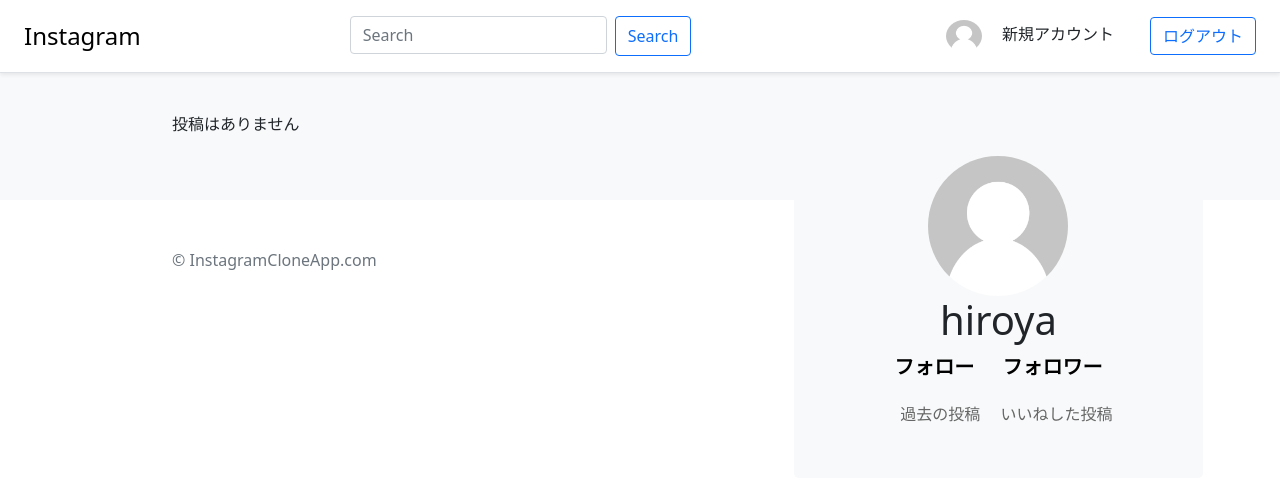
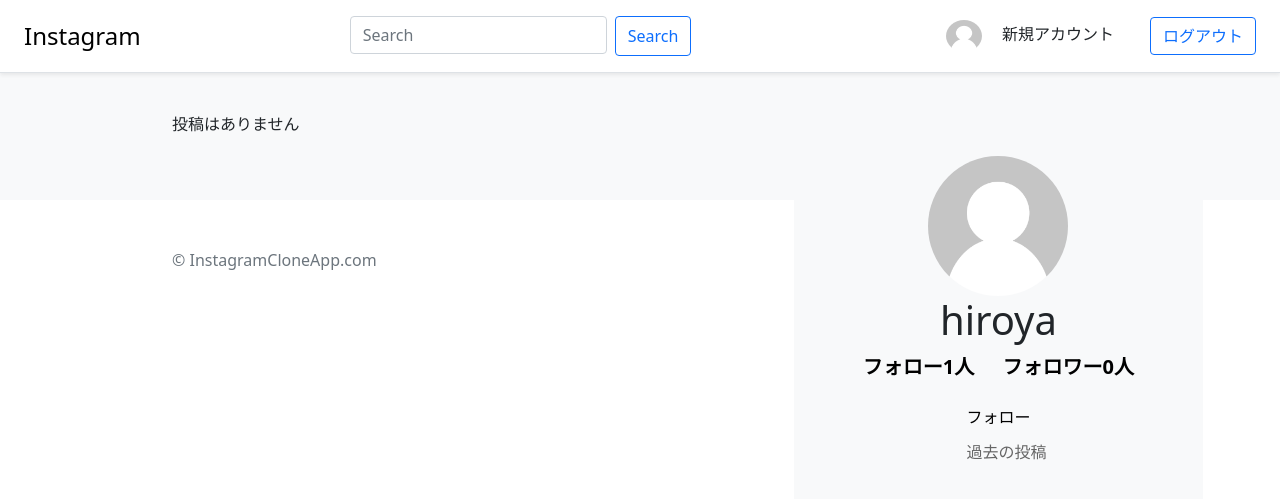
Before and after one commit to TaniguchiKosuke/instagram_django, a Django app: page /instagram/user_profile/2/ in a window 1280 px wide. Shown: the top 499 px of the page. Run offline with Django 3.2, Linux system fonts and the light colour scheme; a user stored in the database is signed in; data comes from the database, SQL or seed files in the repository; both versions use the stored data as it was after the commit; some libraries are stand-ins or nearby versions.

Commit message:
create follow func and model

```diff
--- a/instagram/models.py
+++ b/instagram/models.py
@@ -21,14 +21,14 @@ class Posts(models.Model):
 class PostLikes(models.Model):
     user = models.ForeignKey(User, on_delete=models.CASCADE)
     post = models.ForeignKey(Posts, on_delete=models.CASCADE)
-    created_at = models.DateTimeField(auto_now_add=True)
+    created_at = models.DateTimeField(timezone.now)
 
 
 class CommentToPost(models.Model):
     text = models.CharField(max_length=300)
     author = models.ForeignKey(User, on_delete=models.CASCADE)
     post = models.ForeignKey(Posts, on_delete=models.CASCADE)
-    created_at = models.DateTimeField(auto_now_add=True)
+    created_at = models.DateTimeField(default=timezone.now)
 
     def __str__(self):
         return self.author
@@ -37,7 +37,7 @@ class CommentToPost(models.Model):
 class FriendShip(models.Model):
     followee = models.ForeignKey(User, on_delete=models.CASCADE, related_name='follower_friendships')
     follower = models.ForeignKey(User, on_delete=models.CASCADE, related_name='followee_friendships')
-    create_at = models.DateTimeField(auto_now_add=True)
+    created_at = models.DateTimeField(default=timezone.now)
 
     class Meta:
         unique_together = ('followee', 'follower')
--- a/instagram/urls.py
+++ b/instagram/urls.py
@@ -11,4 +11,6 @@ urlpatterns = [
     path('like_post/<int:pk>/', views.like_post, name='like_post'),
     path('comment_to_post/<int:pk>', views.CommentToPostView.as_view(), name='comment_to_post'),
     path('post_detail/<int:pk>', views.PostDetailView.as_view(), name='post_detail'),
+    path('follow/<int:pk>', views.follow_view, name='follow'),
+    path('unfollow/<int:pk>', views.unfollow_view, name='unfollow'),
 ]
--- a/instagram/views.py
+++ b/instagram/views.py
@@ -1,20 +1,22 @@
 from typing import Text
+from django.core.checks import messages
 from django.db.models import query
 from django.http import request
 from django.views.generic.base import TemplateView
 from users.models import User
 from django.shortcuts import render, redirect
 from django.contrib.auth import login
-from django.urls.base import reverse
+from django.urls.base import reverse, translate_url
 from django.views.generic.edit import CreateView, UpdateView
 from django.views.generic.list import ListView
 from django.views.generic.detail import DetailView
 from django.urls import reverse_lazy
 from django.contrib.auth.mixins import LoginRequiredMixin
-from .models import CommentToPost, PostLikes, Posts
+from .models import CommentToPost, FriendShip, PostLikes, Posts
 from .forms import PostForm, UserProfileUpdateForm, CommentToPostForm
 from django.contrib.auth.decorators import login_required
 from django.db.models import Q
+from django.contrib import messages
 
 
 class HomeView(LoginRequiredMixin, ListView):
@@ -31,7 +33,10 @@ class HomeView(LoginRequiredMixin, ListView):
 
     def get_context_data(self, **kwargs):
         context = super().get_context_data(**kwargs)
-        context['user'] = self.request.user
+        user = self.request.user
+        context['user'] = user
+        context['followee'] = FriendShip.objects.filter(follower__username=user).count()
+        context['follower'] = FriendShip.objects.filter(followee__username=user).count()
         return context
 
 
@@ -55,6 +60,11 @@ class UserProfileView(LoginRequiredMixin, TemplateView):
         context['posts'] = Posts.objects.filter(author=user)
         context['user_profile'] = User.objects.get(pk=user.pk)
         context['request_user'] = self.request.user
+        context['followee'] = FriendShip.objects.filter(follower__username=user.username).count()
+        context['follower'] = FriendShip.objects.filter(followee__username=user.username).count()
+        if user.username is not context['request_user']:
+            result = FriendShip.objects.filter(follower__username=context['request_user'].username).filter(followee__username=user.username)
+            context['connected'] = True if result else False
         return context
 
 
@@ -110,3 +120,42 @@ class PostDetailView(LoginRequiredMixin, DetailView):
         context['comments'] = CommentToPost.objects.filter(post=self.kwargs['pk'])
         context['request_user'] = self.request.user
         return context
+
+
+@login_required
+def follow_view(request, *args, **kwargs):
+    try:
+        follower = User.objects.get(pk=request.user.pk)
+        followee = User.objects.get(pk=kwargs['pk'])
+    except User.DoesNotExist:
+        messages.warning(request, 'ユーザーが存在しません')
+        return redirect(reverse_lazy('instagram:home'))
+
+    if follower == followee:
+        messages.warning(request, '自分自身はフォローできません')
+    else:
+        _, created = FriendShip.objects.get_or_create(followee=followee, follower=follower)
+        if created:
+            messages.warning(request, 'フォローしました')
+        else:
+            messages.warning(request, 'あなたは既にフォローしています')
+    return redirect(reverse_lazy('instagram:user_profile', kwargs={'pk':followee.pk}))
+
+
+@login_required
+def unfollow_view(request, *args, **kwargs):
+    try:
+        follower = User.objects.get(pk=request.user.pk)
+        followee = User.objects.get(pk=kwargs['pk'])
+        if follower == followee:
+            messages.warning('自分自身のフォローは外せません')
+        else:
+            unfollow = FriendShip.objects.get(followee=followee, follower=follower)
+            unfollow.delete()
+            messages.success(request, 'フォローを外しました')
+    except User.DoesNotExist:
+        messages.warning(request, 'ユーザーが存在しません')
+        return redirect(reverse_lazy('instagram:home'))
+    except FriendShip.DoesNotExist:
+        messages.warning(request, 'フォローしてません')
+    return redirect(reverse_lazy('instagram:user_profile', kwargs={'pk':followee.pk}))
--- a/templates/home.html
+++ b/templates/home.html
@@ -23,8 +23,8 @@
       <h4>{{ user.name }}</h4>
       {% endif %}
       <p class="ff-layout">
-        <a href="" class="following">フォロー</a>
-        <a href="" class="following">フォロワー</a>
+        <a href="" class="following">フォロー{{ followee }}人</a>
+        <a href="" class="following">フォロワー{{ follower }}人</a>
       </p>
       <p>
         <a href="{% url 'instagram:post' %}" class="btn btn-primary my-2">投稿</a>
--- a/templates/user_profile.html
+++ b/templates/user_profile.html
@@ -16,9 +16,16 @@
     <h4>{{ user_profile.name }}</h4>
     {% endif %}
     <p class="ff-layout">
-      <a href="" class="following">フォロー</a>
-      <a href="" class="following">フォロワー</a>
+      <a href="" class="following">フォロー{{ followee }}人</a>
+      <a href="" class="following">フォロワー{{ follower }}人</a>
     </p>
+
+    {% if connected %}
+    <a href="{% url 'instagram:unfollow' pk=user_profile.pk %}" class="btn btn-dark">フォロー解除</a>
+    {% else %}
+    <a href="{% url 'instagram:follow' pk=user_profile.pk %}" class="btn btn-light">フォロー</a>
+    {% endif %}
+
     {% if request_user.pk == user_profile.pk %}
     <p>
       <a href="{% url 'instagram:user_profile_update' pk=request_user.pk %}" class="btn btn-primary my-2">編集</a>
@@ -32,7 +39,9 @@
     {% endif %}
     <p>
     <a href="" class="see-more">過去の投稿</a>
+    {% if request_user == user_profile %}
     <a href="" class="see-more">いいねした投稿</a>
+    {% endif %}
   </p>
   </div>
   </section>
```
Also changed, not shown: db.sqlite3, instagram/migrations/0004_auto_20210823_1940.py (added), media/images/02016_005_HbQcbTc.jpg (added), media/images/Stanley-Park_1_1xVbeVn.jpg (added), media/images/e853fa0f-794e-4bb1-9728-656cbb42fad9_m_pdr3t8b.jpg (added), media/images/images.jpg (added).
